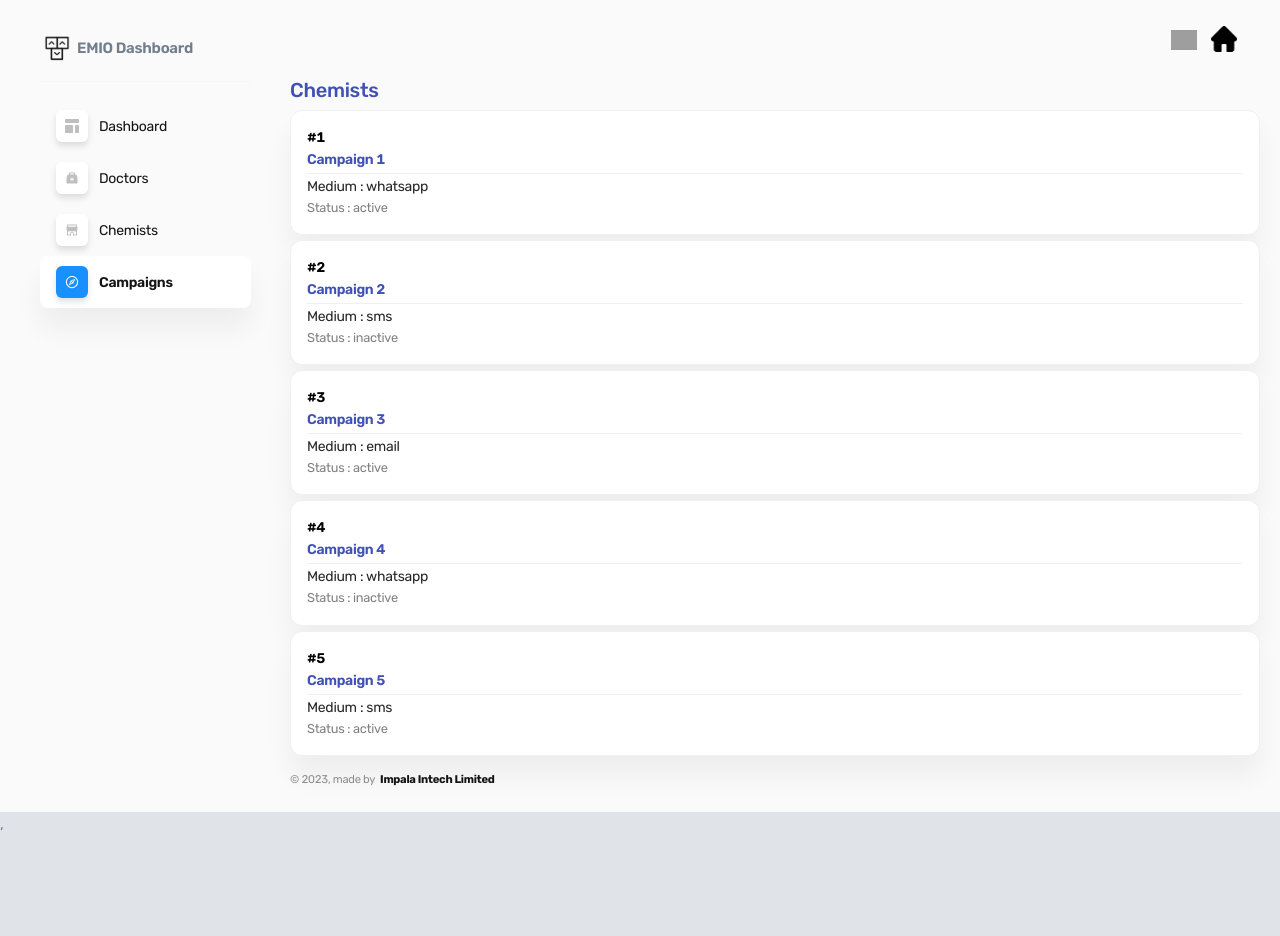
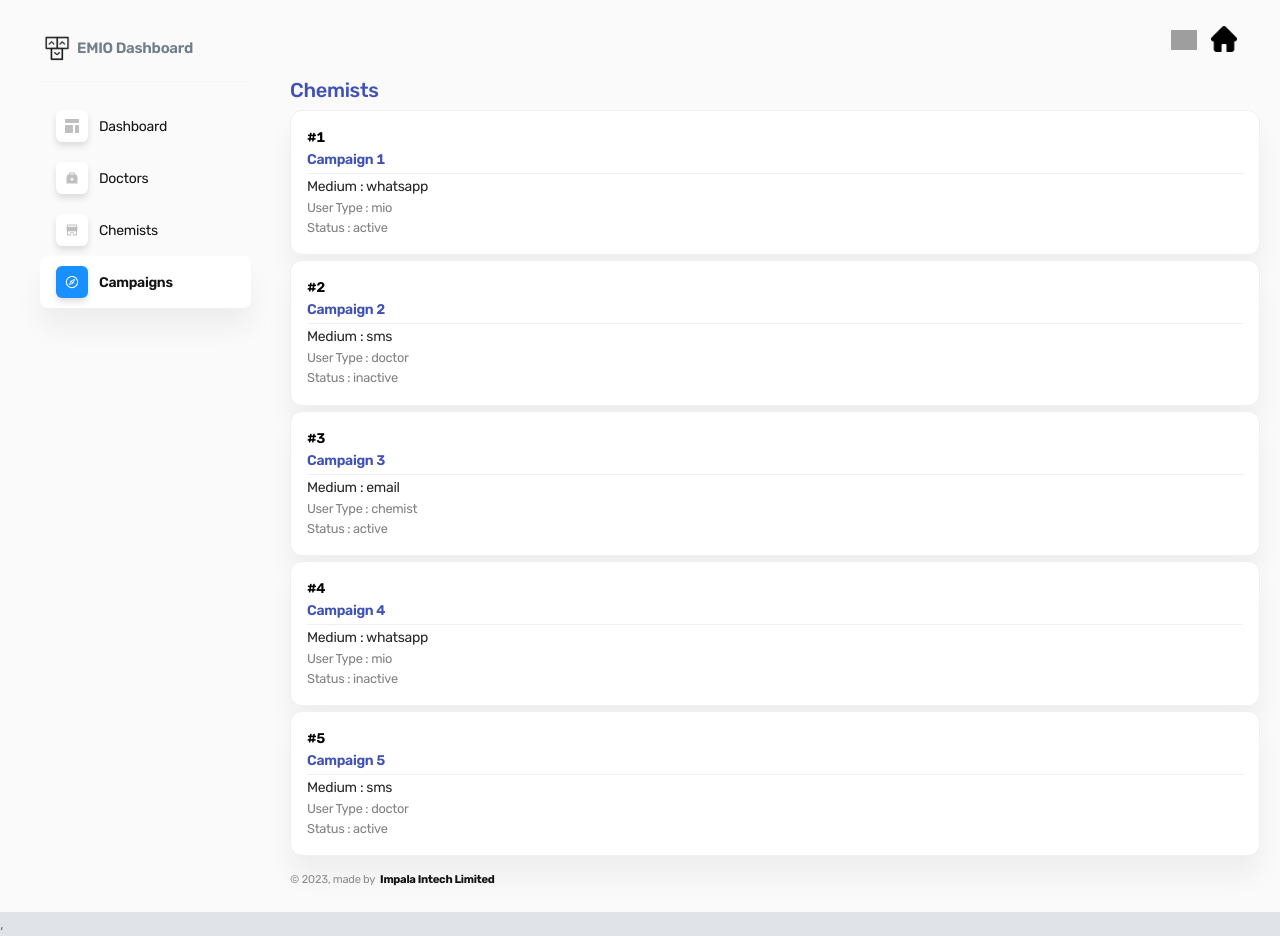
Before and after one commit to raihan2945/emio_mio_frontend, a React (Create React App) app: page /campaigns in a window 1280 px wide. Before the commit the page ends 836 px from the top, so only its background shows below. Built offline with nearby package versions, Linux system fonts and the light colour scheme; grey boxes are pictures that could not be loaded.

Commit message:
merge complete

```diff
--- a/src/pages/Campaigns/Campaigns.js
+++ b/src/pages/Campaigns/Campaigns.js
@@ -68,6 +68,7 @@ const Campaigns = () => {
               <p style={{margin:0, fontWeight:"600", color:"#3F51B5"}}>{d.campaign_name}</p>
               <Divider style={{margin:"2px 0px"}}/>
               <p style={{margin:0}}>Medium : {d.medium} </p>
+              <p style={{margin:0, fontSize:".8rem", color:"gray"}}>User Type : {d.user_type}</p>
               <p style={{margin:0, fontSize:".8rem", color:"gray"}}>Status : {d.status}</p>
             </Card>
             </NavLink>
```
